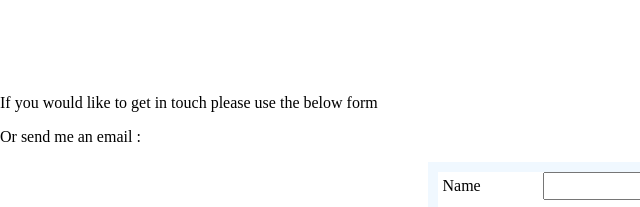
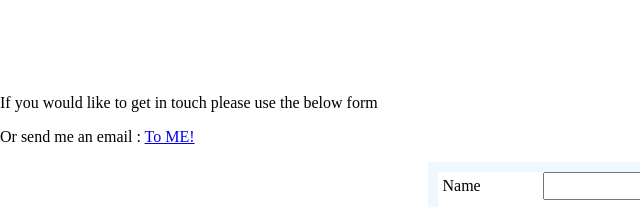
Before and after one commit to Sp00nsMcg33/Sp00n.io, a plain HTML site: page index.html in a window 1280 px wide. Shown: the part 1940-2147 px from the top of the page, 0-640 px from the left. Drawn offline with Linux system fonts and the light colour scheme; a web font is replaced by a local one.

Commit message:
Added a hyperlink for an email address in the contact form

```diff
--- a/index.html
+++ b/index.html
@@ -118,7 +118,7 @@
         <section class="contact" id="contactMe">
 
             <p>If you would like to get in touch please use the below form</p>
-            <p>Or send me an email : <a type="email"></a></p>
+            <p>Or send me an email : <a href="mailto:no@domain.com"> To ME!</a></p>
 
 
             <form class="formContact">
```
